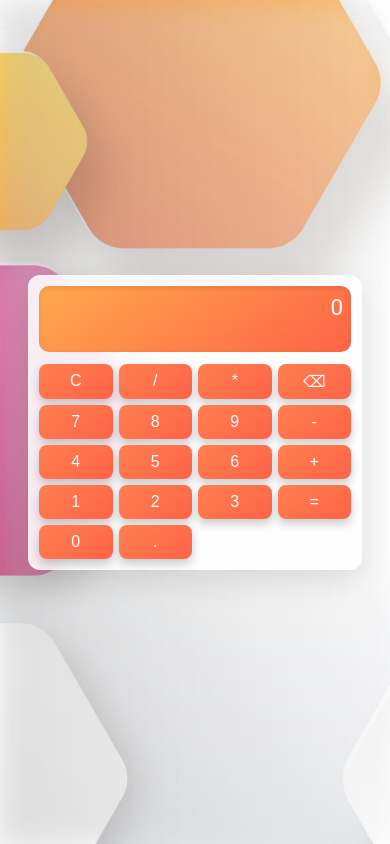
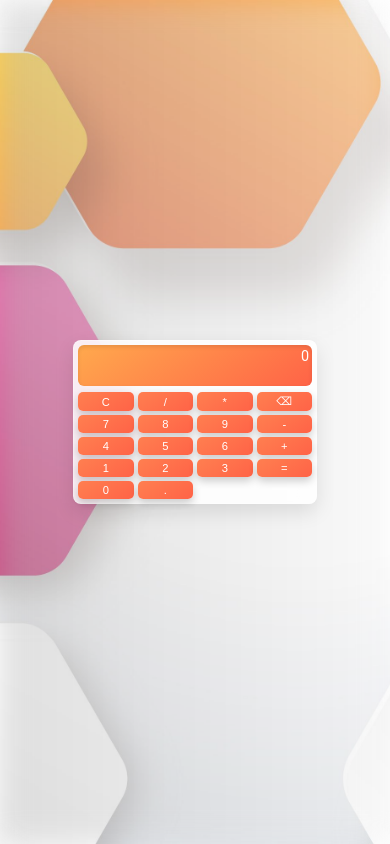
Before and after one commit to BinaryVortex/Calculator-7, a plain HTML site: page index.html in a window 390 px wide. Drawn offline with Linux system fonts and the light colour scheme.

Commit message:
Add files via upload

```diff
--- a/style.css
+++ b/style.css
@@ -33,11 +33,11 @@ body::before {
     position: relative;
     z-index: 2;
     width: 100%;
-    max-width: 250px; /* Reduced from 300px to 250px */
-    padding: 15px; /* Reduced from 20px to 15px */
+    max-width: 150px; /* Further reduced from 200px to 150px */
+    padding: 8px; /* Further reduced from 10px to 8px */
     background: rgba(255, 255, 255, 0.85);
-    border-radius: 12px; /* Slightly reduced for a more compact look */
-    box-shadow: 0 10px 30px rgba(0, 0, 0, 0.1);
+    border-radius: 8px; /* Reduced border-radius */
+    box-shadow: 0 8px 20px rgba(0, 0, 0, 0.1);
     backdrop-filter: blur(10px);
     border: 1px solid rgba(255, 255, 255, 0.3);
     transition: max-width 0.3s ease-in-out;
@@ -47,13 +47,13 @@ body::before {
 .display {
     background: linear-gradient(145deg, #ffa94d, #ff6347);
     color: #fff;
-    font-size: 1.8rem; /* Reduced from 2rem */
+    font-size: 1.2rem; /* Further reduced from 1.4rem to 1.2rem */
     text-align: right;
-    padding: 12px; /* Reduced from 15px */
-    margin-bottom: 12px; /* Reduced from 15px */
-    border-radius: 10px; /* Slightly reduced to match container */
-    height: 50px; /* Reduced from 60px */
-    box-shadow: inset 0 2px 5px rgba(0, 0, 0, 0.1);
+    padding: 6px; /* Further reduced from 8px to 6px */
+    margin-bottom: 6px; /* Further reduced from 8px to 6px */
+    border-radius: 6px; /* Reduced border-radius */
+    height: 35px; /* Further reduced from 40px to 35px */
+    box-shadow: inset 0 2px 4px rgba(0, 0, 0, 0.1);
     transition: font-size 0.3s ease-in-out;
 }
 
@@ -61,18 +61,18 @@ body::before {
 .buttons {
     display: grid;
     grid-template-columns: repeat(4, 1fr);
-    grid-gap: 10px;
+    grid-gap: 6px; /* Reduced from 8px to 6px */
 }
 
 /* Button Styles */
 button {
     background: linear-gradient(145deg, #ff7f50, #ff6347);
     border: none;
-    border-radius: 8px; /* Slightly reduced to match the smaller container */
-    padding: 12px; /* Reduced from 15px */
-    font-size: 1.2rem; /* Reduced from 1.4rem */
+    border-radius: 5px; /* Further reduced to match the smaller container */
+    padding: 6px; /* Further reduced from 8px to 6px */
+    font-size: 0.9rem; /* Further reduced from 1rem to 0.9rem */
     color: white;
-    box-shadow: 0 5px 10px rgba(0, 0, 0, 0.2);
+    box-shadow: 0 4px 8px rgba(0, 0, 0, 0.2);
     cursor: pointer;
     transition: transform 0.1s ease-in-out, background 0.3s, font-size 0.3s ease-in-out;
 }
@@ -85,7 +85,7 @@ button:hover {
 /* Button Active Effect */
 button:active {
     transform: scale(0.95);
-    box-shadow: 0 3px 7px rgba(0, 0, 0, 0.2);
+    box-shadow: 0 3px 6px rgba(0, 0, 0, 0.2);
 }
 
 /* Gradient Overlay Animation */
@@ -104,40 +104,40 @@ button:active {
 /* Responsive Design for Tablets */
 @media (max-width: 768px) {
     .container {
-        max-width: 70%;
-        padding: 12px; /* Adjusted padding */
+        max-width: 50%;
+        padding: 6px; /* Adjusted padding */
     }
 
     .display {
-        font-size: 1.6rem;
-        padding: 10px; /* Adjusted padding */
+        font-size: 1rem; /* Adjusted font size */
+        padding: 4px; /* Adjusted padding */
     }
 
     button {
-        padding: 10px;
-        font-size: 1.1rem; /* Adjusted font size */
+        padding: 4px;
+        font-size: 0.8rem; /* Adjusted font size */
     }
 }
 
 /* Responsive Design for Mobile Phones */
 @media (max-width: 480px) {
     .container {
-        max-width: 80%;
-        padding: 10px;
+        max-width: 60%;
+        padding: 4px; /* Further reduced padding */
     }
 
     .display {
-        font-size: 1.4rem;
-        padding: 8px;
+        font-size: 0.9rem; /* Adjusted font size */
+        padding: 3px; /* Further reduced padding */
     }
 
     button {
-        padding: 8px;
-        font-size: 1rem;
+        padding: 3px;
+        font-size: 0.7rem; /* Further reduced font size */
     }
 
     /* Adjust grid gap for smaller screens */
     .buttons {
-        grid-gap: 6px; /* Reduced grid gap for smaller buttons */
+        grid-gap: 4px; /* Further reduced grid gap */
     }
 }
```
